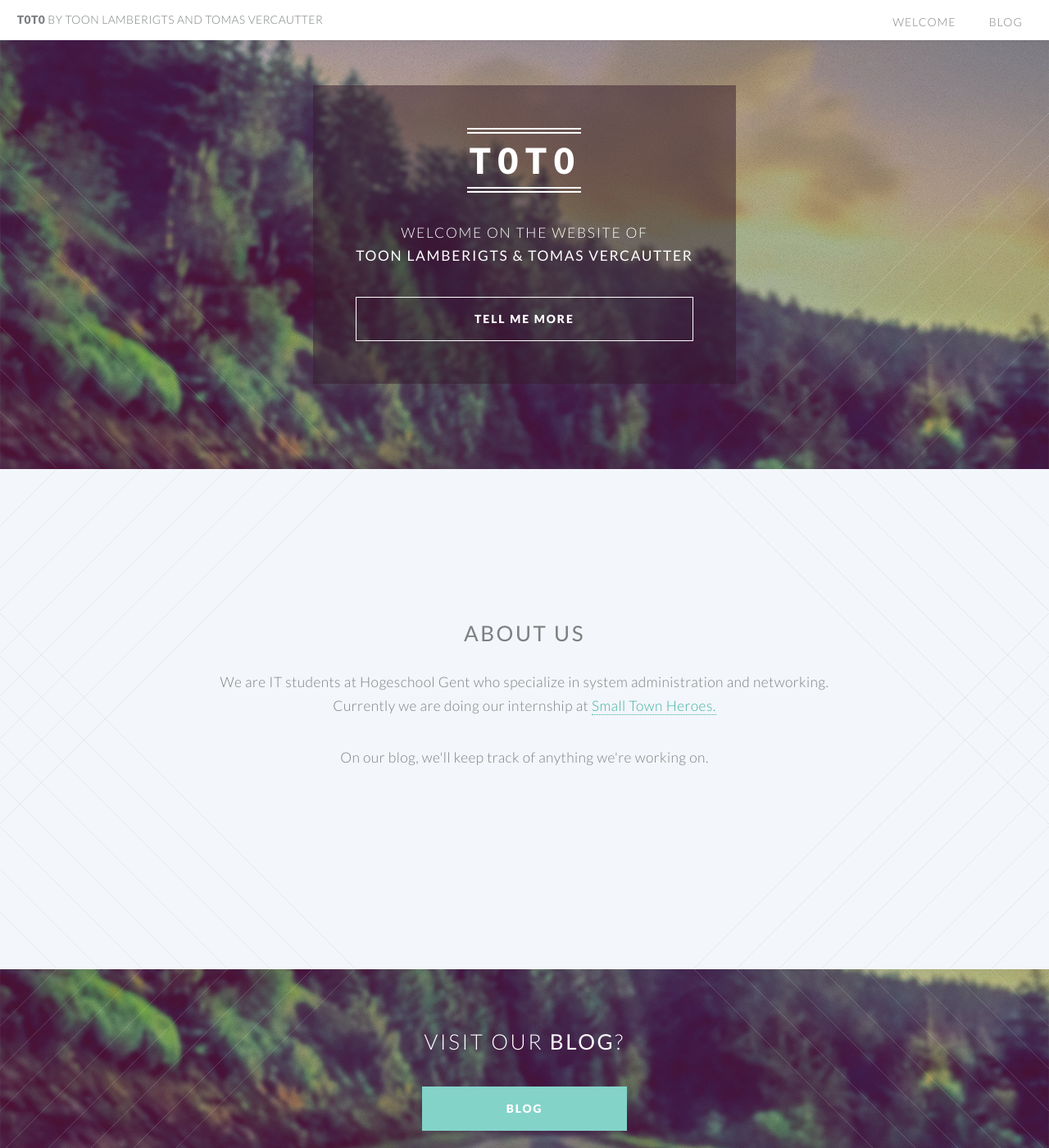
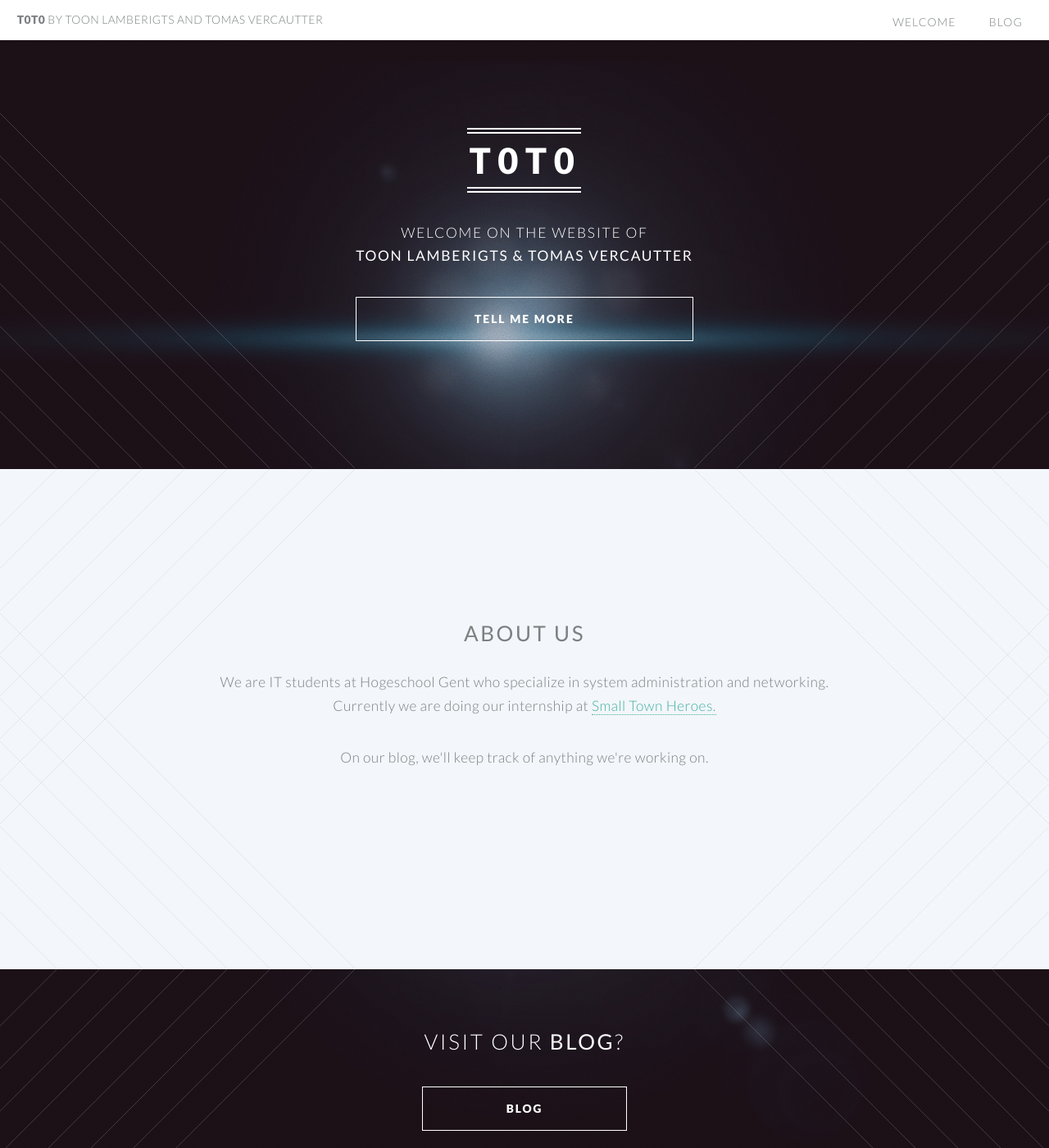
Before and after one commit to t0t0/t0t0.github.io, a Jekyll site: the page built from index.html, in a window 1280 px wide and 1400 px high. Shown: the whole window at 82% size. Built offline with Jekyll 4.4.1, drawn with Linux system fonts in a browser that asks for light colours.

Commit message:
layout and coloring

```diff
--- a/css/style.css
+++ b/css/style.css
@@ -521,15 +521,14 @@
 		input[type="reset"]:hover,
 		.button:hover {
 			background: rgba(188, 202, 206, 0.15);
-			border-color: inherit;
+			border-color: white;
 		}
 
 		input[type="button"].special,
 		input[type="submit"].special,
 		input[type="reset"].special,
 		.button.special {
-			background: #83d3c9;
-			border-color: #83d3c9;
+			border-color: #fff;
 			color: white !important;
 		}
 
@@ -537,8 +536,7 @@
 			input[type="submit"].special:hover,
 			input[type="reset"].special:hover,
 			.button.special:hover {
-				background: #96dad1 !important;
-				border-color: #96dad1 !important;
+				border-color: white !important;
 			}
 
 		input[type="button"].fit,
@@ -565,16 +563,21 @@
 	}
 
 		.wrapper.style1 {
-			padding: 0;
+			background-color: #b0b1c0;
+			background-size: 25em, 25em;
+			color: white;
+			padding: 2em;
+			box-shadow:0px 0px 15px 3px rgba(130,130,130,0.30);
 		}
 
 		.wrapper.style2 {
-			background-color: #83d3c9;
+			background-color: #5e5f75;
 			background-image: url("images/light-bl.svg"), url("images/light-br.svg");
 			background-position: bottom left, bottom right;
 			background-repeat: no-repeat, no-repeat;
 			background-size: 25em, 25em;
 			color: white;
+			box-shadow:0px 0px 25px 4px rgba(130,130,130,0.59), 0 0 50px rgba(0, 0, 0, 0.2) inset;
 		}
 
 			.wrapper.style2 .button:hover {
@@ -598,7 +601,6 @@
 		}
 
 		.wrapper.style4 {
-			background: white;
 			color: inherit;
 			padding: 4em;
 		}
@@ -801,7 +803,7 @@
 	#banner {
 		background-attachment: scroll, scroll, scroll, fixed;
 		background-color: #645862;
-		background-image: url("images/light-bl.svg"), url("images/light-br.svg"), url("images/overlay.png"), url("../images/banner.jpg");
+		background-image: url("images/light-bl.svg"), url("images/light-br.svg"), url("images/overlay.png"), url("../images/photo_23384_20130204.jpg");
 		background-position: bottom left, bottom right, top left, top center;
 		background-repeat: no-repeat, no-repeat, repeat, no-repeat;
 		background-size: 25em, 25em, auto, cover;
@@ -822,7 +824,7 @@
 			-o-animation-fill-mode: forwards;
 			-ms-animation-fill-mode: forwards;
 			animation-fill-mode: forwards;
-			background: rgba(52, 27, 43, 0.5);
+			/*background: rgba(96, 96, 101, 0.5);*/
 			color: white;
 			display: inline-block;
 			opacity: 0;
@@ -901,7 +903,7 @@
 	#cta {
 		background-attachment: scroll, scroll, scroll, fixed;
 		background-color: #645862;
-		background-image: url("images/light-tl.svg"), url("images/light-tr.svg"), url("images/overlay.png"), url("../images/banner.jpg");
+		background-image: url("images/light-tl.svg"), url("images/light-tr.svg"), url("images/overlay.png"), url("../images/photo_23384_20130204.jpg");
 		background-position: top left, top right, top left, bottom center;
 		background-repeat: no-repeat, no-repeat, repeat, no-repeat;
 		background-size: 25em, 25em, auto, cover;
```
Also changed, not shown: images/photo_23384_20130204.jpg (added).
